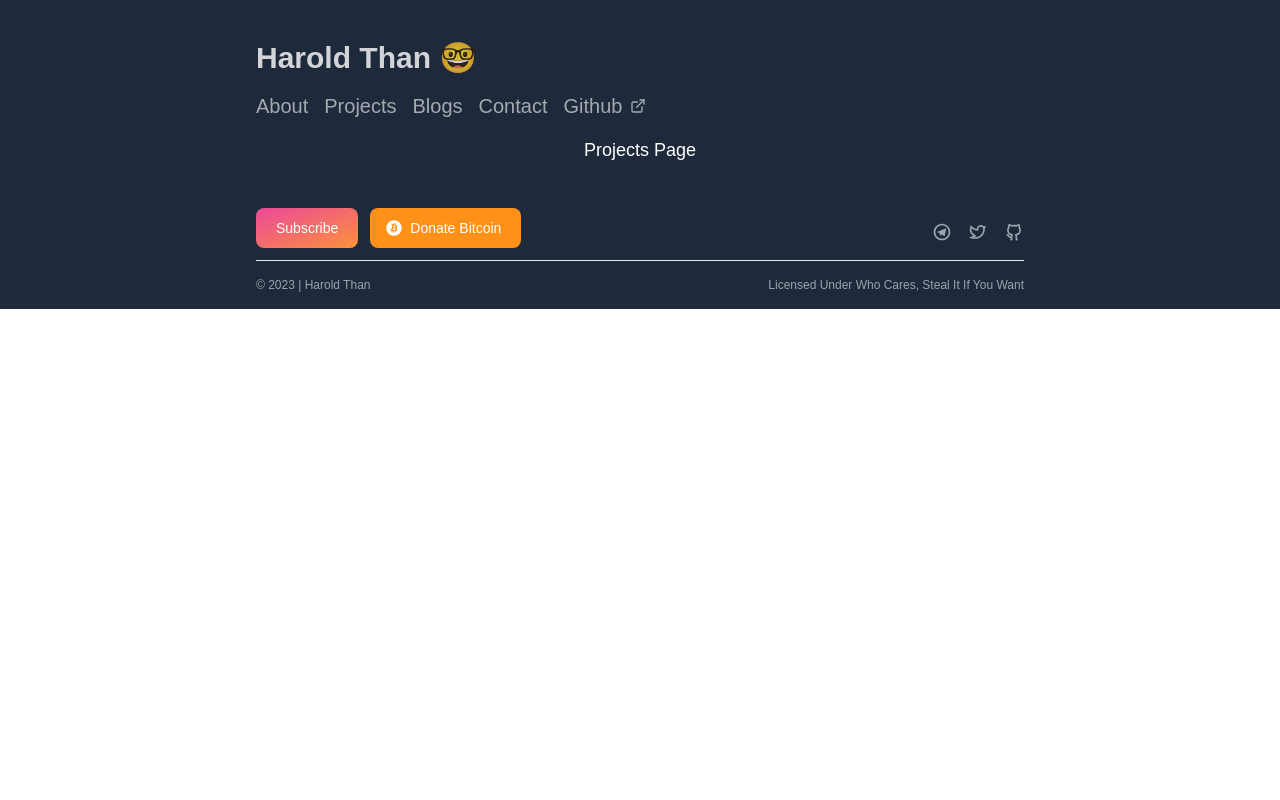
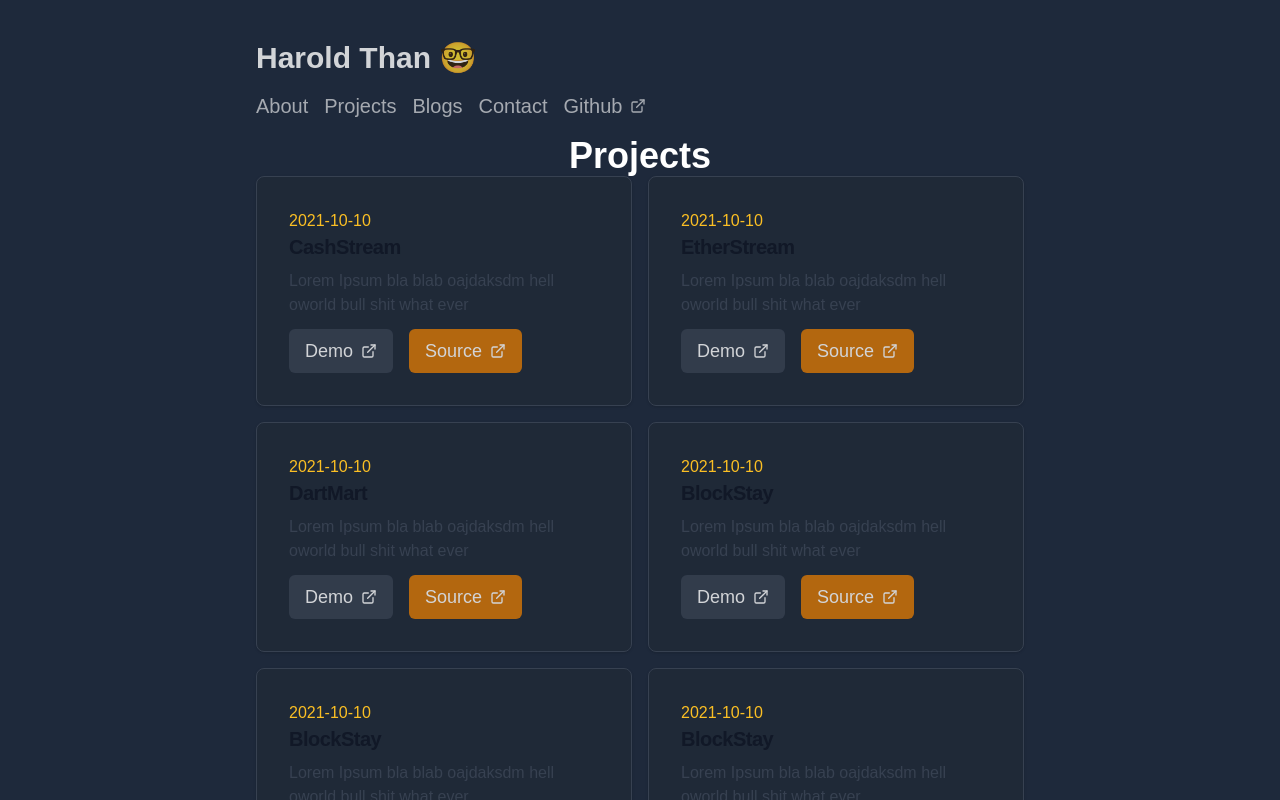
Before and after one commit to thanvinhbaohoang/Harold-Blog-New, a React (Vite) app: page /projects in a window 1280 px wide. Shown: the top 800 px of the page. Built offline with nearby package versions, Linux system fonts and the light colour scheme.

Commit message:
Added Blogs and Projects page

```diff
--- a/src/App.tsx
+++ b/src/App.tsx
@@ -12,11 +12,11 @@ import AboutPage from "./Components/Pages/AboutPage/AboutPage"
 export default function App() {
 
   return (
-    <div className="  ">
+    <div className="h-[100vh] bg-slate-800 ">
       <div className=" flex flex-col gap-10 items-center
       body-font font-poppins text-lg
       justify-center bg-slate-800">
-          <div className="w-[60vw]">
+          <div className="w-[60vw] ">
               <NavBar />
 
               <div className="flex flex-col items-center  text-white ">
--- a/src/Components/Pages/BlogsPage/BlogPage.tsx
+++ b/src/Components/Pages/BlogsPage/BlogPage.tsx
@@ -9,24 +9,30 @@ export default function BlogPage(){
                 <div className=" border-gray-500 gap-4 flex border-opacity-50 rounded-lg">
                     <BlogContent/>
 
-                    <div className=" w-1/2 flex flex-col gap-6    rounded-xl ">
+                    <div className=" w-1/2 flex flex-col gap-6">
 
-                        <div className="border p-4 flex flex-col border-gray-600 bg-gray-800 gap-4 rounded-xl">
+                        <div className="border p-6 text-base flex flex-col border-gray-600 bg-gray-800 gap-4 rounded-lg">
                             <h1 className="text-lg font-bold">About Me</h1>
                                 <img className="w-24 h-24  rounded-lg" src="https://scontent-bos5-1.xx.fbcdn.net/v/t39.30808-6/298841264_802905871121966_6082265023474547667_n.jpg?_nc_cat=103&ccb=1-7&_nc_sid=09cbfe&_nc_ohc=UVO_5nODTeUAX-Cyy6v&_nc_ht=scontent-bos5-1.xx&oh=00_AfA-P850rXQ73o-qf-c1dcxfUw2ehRoKWmCJtZtpItDzig&oe=64BAA7B9" ></img>
                             <p>
                                 Hello and thanks for visiting! My name is Harold Than, and this is my website and digital garden. 🌱
-                                I'm a software developer who creates open-source projects and writes about code, design, and life. This site is and has always been free of ads, trackers, social media, affiliates, and sponsored posts.
+
+                               <br/><br/>I'm a software developer who creates open-source projects and writes about code, design, and life. This site is and has always been free of ads, trackers, social media, affiliates, and sponsored posts.
                             </p>
                         </div>
 
                         <div className="border p-4 flex flex-col border-gray-600 bg-gray-800 gap-4 rounded-xl">
                             <h1 className="text-lg font-bold">Post Details</h1>
-
+                                <p className="text-base opacity-70">Published 2022</p>
 
                             <h1 className="text-lg font-bold">Categories</h1>
+                            <p className="text-base opacity-70">Developer</p>
 
                             <h1 className="text-lg font-bold">Tags</h1>
+                                <ul className="flex gap-2 text-base ">
+                                    <li className="tag-bubble ">Mycology</li>
+                                    <li className="tag-bubble">Brewing</li>
+                                </ul>
 
 
                         </div>
--- a/src/Components/Pages/BlogsPage/BlogsPage.tsx
+++ b/src/Components/Pages/BlogsPage/BlogsPage.tsx
@@ -1,7 +1,11 @@
+import BlogCards from "../HomePage/BlogCards"
+import SearchByTags from "../../SearchByTags"
+
 export default function BlogsPage() {
     return(
-        <div className="flex w-[50vw] flex-col items-center gap-24 ">
-            Blogs Page
+        <div className="flex flex-col w-full items-center ">
+                <SearchByTags/>
+                <BlogCards/>
       </div>
 
     )
--- a/src/Components/Pages/BlogsPage/MarkdownEditor.tsx
+++ b/src/Components/Pages/BlogsPage/MarkdownEditor.tsx
@@ -12,9 +12,9 @@ export default function MarkdownEditor(){
     const addBlog = async () => {
         // Add a new document with a generated id.
         await addDoc(collection(db, "blogs"), {
-            author: "TESTING Tokyo",
-            date: "TESTING Date",
-            content:"Testing Lorem ipsum lol"
+            title: "How to Test Title for Editor of React",
+            date: "October 2069",
+            content:"This is a test description for the blog"
         }).then(docRef => {
             console.log("Document has been added successfully");
 
--- a/src/Components/Pages/HomePage/HeroSection.tsx
+++ b/src/Components/Pages/HomePage/HeroSection.tsx
@@ -4,13 +4,13 @@ import {BsPersonFill, BsLightningFill} from 'react-icons/bs'
 
 export default function HeroSection() {
     return(
-        <section className="flex w-full gap-20 m-28 items-center justify-between ">
+        <section className="flex w-full gap-20 mt-24 items-center justify-between ">
                 <div className='flex flex-col w-1/2 h-full gap-10 items-start justify-between'>
 
                     <div className="flex-col gap-2 justify-center  h-full  flex">
-                        <h1 className="font-bold text-4xl"> Hey, I am <span className="hover-underline">Harold Than!</span></h1>
-                        <a className="text-xl opacity-60 hover:underline underline-offset-4 hover:text-indigo-400 transition">Full-stack Developer  </a>
-                        <p className="text-lg opacity-80"> I am a musician with <em className="text-amber-400">burning passion</em> 🔥
+                        <h1 className="font-bold text-5xl"> Hey, I'm <span className="hover-underline">Harold Than!</span></h1>
+                        <a className="text-2xl opacity-60 hover:underline underline-offset-4 hover:text-indigo-400 transition">Full-stack Developer  </a>
+                        <p className="text-xl opacity-80"> I am a musician with <em className="text-amber-400">burning passion</em> 🔥
                         for <span className="text-amber-300 hover-underline">open-source projects</span> and agorism.
                         Currently working on Bitcoin and Ethereum projects to further cryptocurrency adoption <span className="">😎</span></p>
                     </div>
--- a/src/Components/Pages/HomePage/ProjectCards.tsx
+++ b/src/Components/Pages/HomePage/ProjectCards.tsx
@@ -12,12 +12,12 @@ type Project = {
 function ProjectCard({Project}:{Project:Project}){
     return(
 
-        <div>
             <a href="#" class="flex flex-col items-center p-4 bg-gray-800
                         border transition border-gray-700 rounded-lg
-                        outline-white hover:outline-amber-400 hover:outline-double outline-4 outline-offset-2
-                        shadow md:flex-row md:max-w-xl bg-slate-800">
-                <div class="flex flex-col justify-between p-4 leading-normal">
+                        outline-white hover:scale-[101%]
+                        hover:outline-amber-400 hover:outline-double outline-4 outline-offset-2
+                        shadow">
+                <div class="flex flex-col justify-between p-4 w-full">
                     <p className="text-base text-amber-400"> {Project.date}</p>
                     <h5 class="mb-2 text-xl hover-underline transition font-bold tracking-tight text-gray-900 dark:text-white">
                         {Project.title}
@@ -41,8 +41,6 @@ function ProjectCard({Project}:{Project:Project}){
 
 
             </a>
-
-        </div>
 
     )
 }
@@ -71,6 +69,36 @@ const Projects:Project[]=[
         date: "2021-10-10",
         author: "Harold Than",
         content: " Lorem Ipsum bla blab oajdaksdm hell oworld bull shit what ever",
+    },{
+        title: "BlockStay",
+        date: "2021-10-10",
+        author: "Harold Than",
+        content: " Lorem Ipsum bla blab oajdaksdm hell oworld bull shit what ever",
+    },{
+        title: "BlockStay",
+        date: "2021-10-10",
+        author: "Harold Than",
+        content: " Lorem Ipsum bla blab oajdaksdm hell oworld bull shit what ever",
+    },{
+        title: "BlockStay",
+        date: "2021-10-10",
+        author: "Harold Than",
+        content: " Lorem Ipsum bla blab oajdaksdm hell oworld bull shit what ever",
+    },{
+        title: "BlockStay",
+        date: "2021-10-10",
+        author: "Harold Than",
+        content: " Lorem Ipsum bla blab oajdaksdm hell oworld bull shit what ever",
+    },{
+        title: "BlockStay",
+        date: "2021-10-10",
+        author: "Harold Than",
+        content: " Lorem Ipsum bla blab oajdaksdm hell oworld bull shit what ever",
+    },{
+        title: "BlockStay",
+        date: "2021-10-10",
+        author: "Harold Than",
+        content: " Lorem Ipsum bla blab oajdaksdm hell oworld bull shit what ever",
     },
 
 
@@ -78,7 +106,7 @@ const Projects:Project[]=[
 ]
 export default function ProjectCards(){
     return (
-        <div className=" grid grid-cols-2 gap-4">
+        <div className="grid grid-cols-2 w-full gap-4">
 
           {
             Projects.map((Project) => <ProjectCard Project={Project} />)
--- a/src/Components/Pages/ProjectsPage/ProjectsPage.tsx
+++ b/src/Components/Pages/ProjectsPage/ProjectsPage.tsx
@@ -1,7 +1,10 @@
+import ProjectCards from "../HomePage/ProjectCards"
+
 export default function ProjectsPage() {
     return(
-        <div className="flex w-[50vw] flex-col items-center gap-24 ">
-            Projects Page
+        <div className="flex flex-col w-[100%]  items-center ">
+            <h1 className="font-bold text-4xl">Projects</h1>
+            <ProjectCards/>
       </div>
 
     )
--- a/src/Components/SearchByTags.tsx
+++ b/src/Components/SearchByTags.tsx
@@ -9,15 +9,9 @@ interface Tag {
 
 
 export default function SearchByTags(){
-    const tagBubble = () => {
-        return (
-            <div className="border rounded-full">
 
-            </div>
-        )
-    }
     return (
-    <div className="flex flex-col gap-2 my-4">
+    <div className="flex flex-col w-[100%] gap-2 my-4">
         <div className="flex items-center justify-between">
         <h1 className="text-4xl my-6 font-bold"> Blogs</h1>
         <button className="grey-button">
```
Also changed, not shown: src/Components/Pages/HomePage/BlogCards.tsx (+19 -7 lines).
